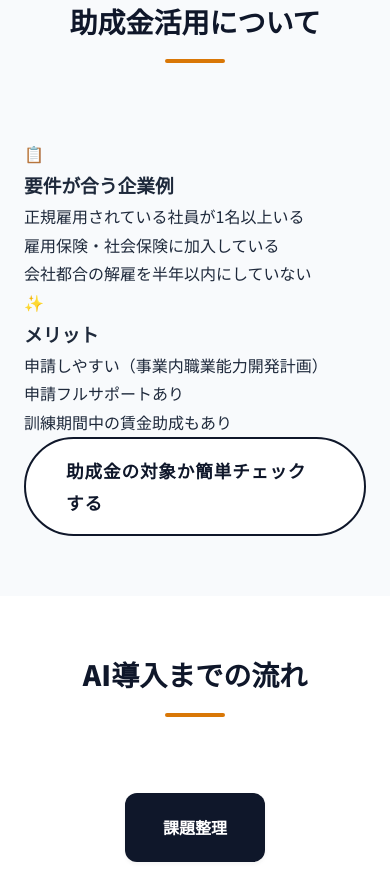
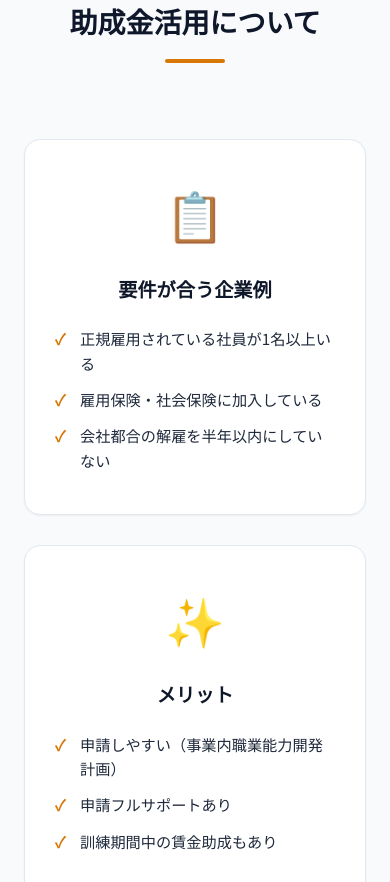
Before and after one commit to wakaakooo/ai-training-lp, a plain HTML site: page index.html in a window 390 px wide. Shown: the part 5531-6413 px from the top of the page. Drawn offline with Linux system fonts and the light colour scheme.

Commit message:
Add files via upload

```diff
--- a/css/style.css
+++ b/css/style.css
@@ -639,6 +639,62 @@ img {
     text-align: center;
 }
 
+/* Subsidy Info Grid - 2 Column Layout */
+.subsidy-info-grid {
+    display: grid;
+    grid-template-columns: 1fr 1fr;
+    gap: 30px;
+    margin-bottom: 30px;
+}
+
+.info-card {
+    background: white;
+    padding: 30px;
+    border-radius: var(--border-radius-md);
+    box-shadow: var(--shadow-sm);
+    border: 1px solid var(--color-border);
+}
+
+.info-icon {
+    font-size: 3rem;
+    text-align: center;
+    margin-bottom: 15px;
+}
+
+.info-card h3 {
+    font-size: 1.2rem;
+    font-weight: 700;
+    color: var(--color-navy);
+    margin-bottom: 20px;
+    text-align: center;
+}
+
+.check-list {
+    list-style: none;
+    padding: 0;
+}
+
+.check-list li {
+    position: relative;
+    padding-left: 25px;
+    margin-bottom: 12px;
+    font-size: 0.95rem;
+    line-height: 1.6;
+}
+
+.check-list li::before {
+    content: "✓";
+    position: absolute;
+    left: 0;
+    color: var(--color-gold);
+    font-weight: bold;
+}
+
+.subsidy-cta-wrapper {
+    text-align: center;
+    margin-top: 30px;
+}
+
 /* =========================================
    Flow Diagram Section
    ========================================= */
@@ -1539,6 +1595,10 @@ img {
         grid-template-columns: 1fr;
     }
 
+    .subsidy-info-grid {
+        grid-template-columns: 1fr;
+    }
+
     .plan-comparison {
         grid-template-columns: 1fr;
     }
--- a/index.html
+++ b/index.html
@@ -327,7 +327,7 @@
                 <div class="curriculum-list detailed">
                     <div class="curriculum-card detailed scroll-reveal">
                         <div class="season-header season-1"
-                            style="background: linear-gradient(135deg, #0F172A 0%, #1E293B 100%);">
+                            style="background: linear-gradient(135deg, #1E3A8A 0%, #3B82F6 100%);">
                             <span class="season-badge">完全網羅</span>
                             <h3>AI活用マスターコース</h3>
                             <p>思考法から実務適用まで、一気通貫で習得します。</p>
```
Also changed, not shown: cases.html (+22 -23 lines).
